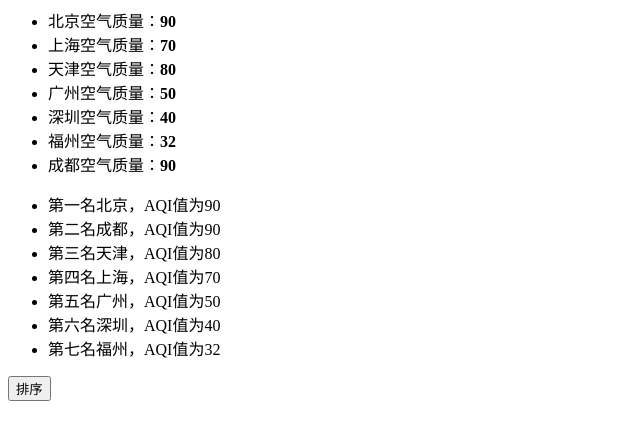
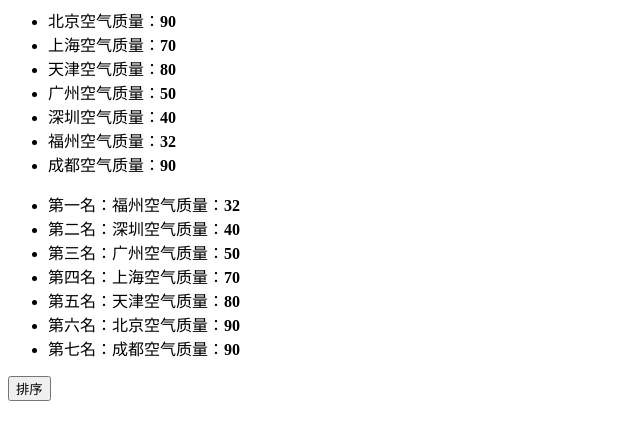
Before and after one commit to liuyujieccnu/BaiduIfeTask2017, a plain HTML site: page task15/index.html in a window 1280 px wide. Both pictures are taken after a click on the button "排序". Shown: the whole page, without its empty margins (0-640 px from the left). Drawn offline with Linux system fonts and the light colour scheme.

Commit message:
更新了任务15的代码&任务15的笔记

```diff
--- a/task15/index.html
+++ b/task15/index.html
@@ -40,13 +40,13 @@
         /*
          coding here
          */
-        var ul = document.getElementById("source");
+        var ul = document.getElementById('source');
         var data = [];
-        for (var i = 0; i < ul.childElementCount; i++) {
-            var li = ul.children[i];
-            var strCity = li.innerHTML.split("空气质量：")[0];
-            var num = Number(li.children[0].innerHTML);
-            data.push([strCity, num]);
+        for(var i=0;i<ul.childElementCount;i++){
+            var li=ul.children[i];
+            var strCity=li.innerText.split('空气质量：')[0];
+            var num=Number(li.children[0].innerText);
+            data.push([strCity,num]);
         }
         /*
          data = [
@@ -64,8 +64,8 @@
      * 返回一个排序后的数组
      */
     function sortAqiData(data) {
-        data.sort(function(a,b){
-            return b[1]-a[1];
+        data.sort(function (a,b) {
+            return a[1]-b[1];
         });
         return data;
     }
@@ -76,11 +76,17 @@
      * 格式见ul中的注释的部分
      */
     function render(data) {
-        for(var i=0;i<data.length;i++){
-                var newli = document.createElement('li');
-                newli.appendChild(document.createTextNode('第'+m[i]+'名'+data[i][0]+'，AQI值为'+data[i][1]));
-                list.appendChild(newli);
-            }
+        /*for(var i=0;i<data.length;i++){
+            var newli=document.createElement('li');
+            newli.innerHTML='第'+m[i]+'名：'+data[i][0]+'空气质量：'+'<b>'+data[i][1]+'</b>';
+            list.appendChild(newli);
+        }*/
+        var contentStr='';
+        data.forEach(function (element,index) {
+            contentStr+='<li>'+'第'+m[index]+'名：'+element[0]+'空气质量：'+'<b>'+element[1]+'</b>'+'</li>';
+        });
+        list.innerHTML=contentStr;
+        //这种方法的优势在于不会不断的往ul里面添加排序的数据，只是会不断的更新
     }
 
     function btnHandle() {
```
Also changed, not shown: readme.md, 1 other file.
